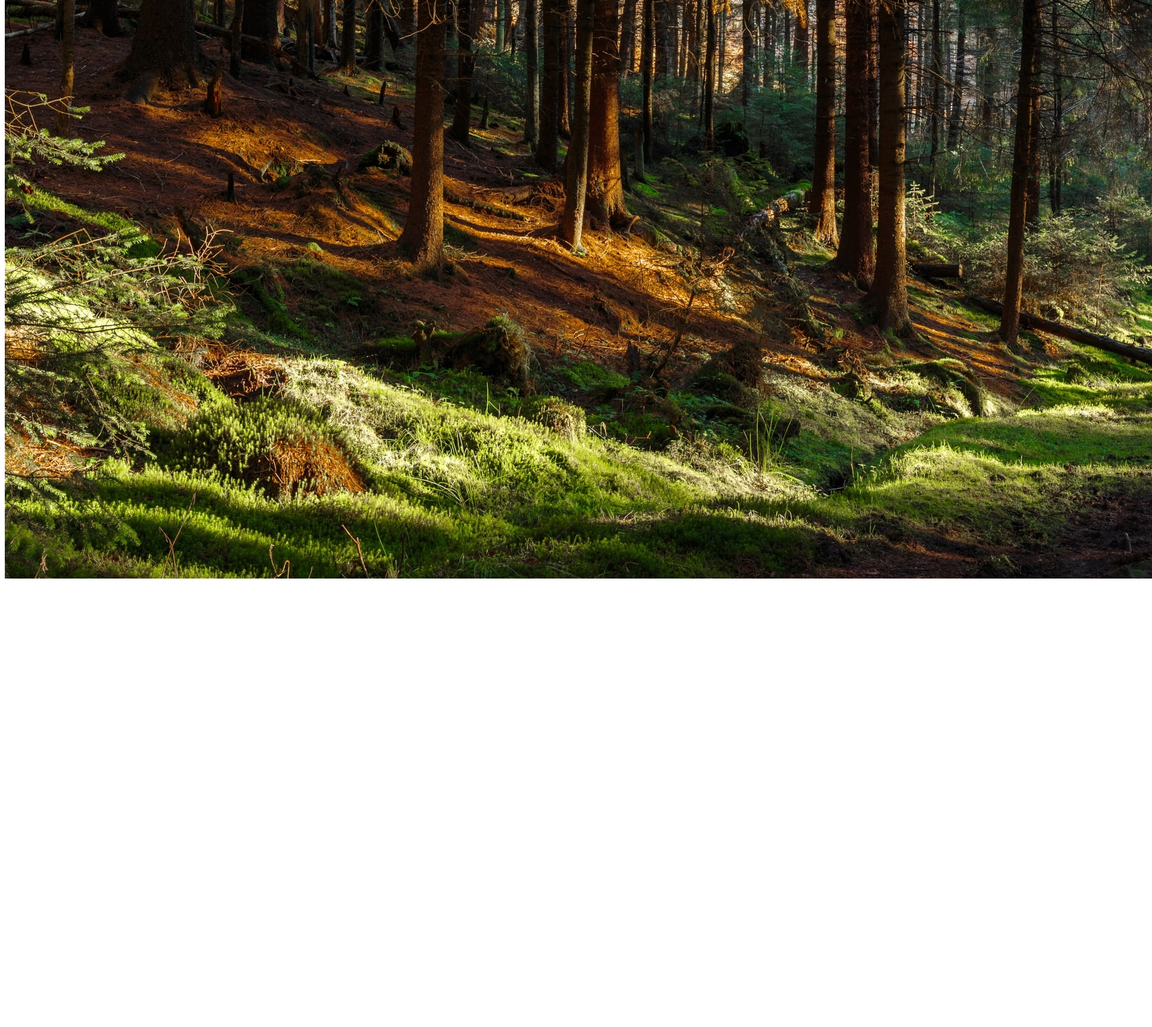
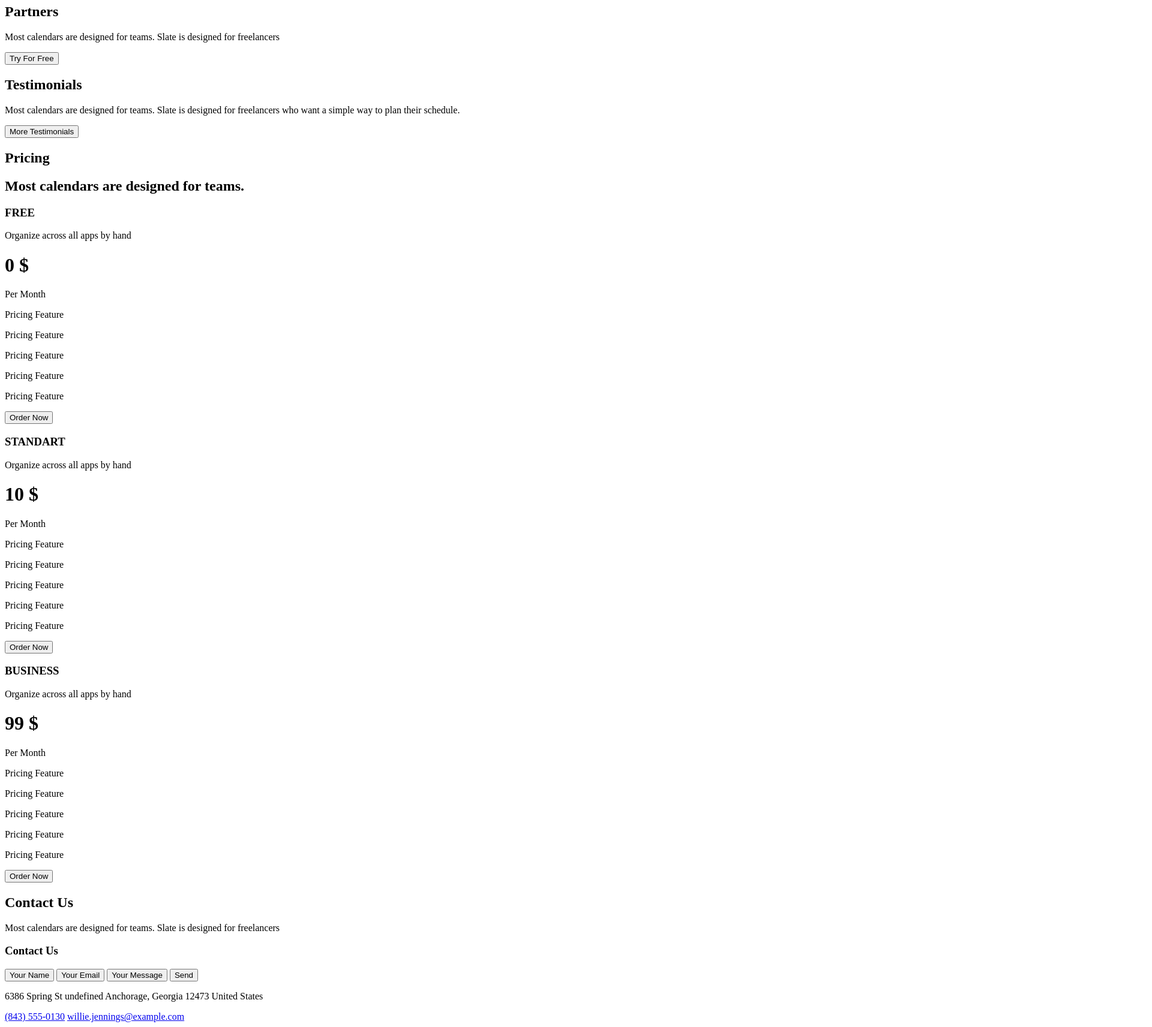
Before and after one commit to hollamolla/project, a plain HTML site: page index.html in a window 1280 px wide. Shown: the part 820-2533 px from the top of the page at 60% size, 1920 px wide, since content can reach past the window. Before the commit the page ends 1797 px from the top, so only its background shows below. Drawn offline with Linux system fonts and the light colour scheme.

Commit message:
Added Heading

```diff
--- a/index.html
+++ b/index.html
@@ -1,14 +1,91 @@
 <!DOCTYPE html>
 <html lang="en">
+
 <head>
     <meta charset="UTF-8">
     <meta http-equiv="X-UA-Compatible" content="IE=edge">
     <meta name="viewport" content="width=device-width, initial-scale=1.0">
-    <title>Document</title>
+    <title>Figmaland- Business Landing Page</title>
 </head>
+
 <body>
-    <h1>hello html</h1>
-    <p>nice to see you!</p>
-    <img src="img/forestry-home-1.jpg" alt="forest">
+    <a href="https://example.com">Home</a>
+    <a href="https://example.com">Product</a>
+    <a href="https://example.com">Pricing</a>
+    <a href="https://example.com">About</a>
+    <a href="https://example.com">Contact</a>
+
+    <h1>The best products start with Figma</h1>
+
+    <p>Most calendars are designed for teams. Slate is designed for freelancers</p>
+    <input type="button" value="Try For Free" />
+    <h2>Features</h2>
+    <p>Most calendars are designed for teams. Slate is designed for freelancers</p>
+    <h4>OpenType features</h4>
+    <p>Slate helps you see how many more days you need to work to reach your financial goal.</p>
+    <h4>Design with real data</h4>
+    <p>Slate helps you see how many more days you need to work to reach your financial goal.</p>
+    <h4>Fastest way to take action</h4>
+    <p>Slate helps you see how many more days you need to work to reach your financial goal.</p>
+    <h2>Fastest way to organize</h2>
+    <p>Most calendars are designed for teams.</p>
+    <input type="button" value="Try For Free" />
+    <h3>At your fingertips</h3>
+    <h2>Lightning fast prototyping</h2>
+    <h3>Subscribe to our Newsletter</h3>
+    <p>Available exclusivery on Figmaland</p>
+    <button class="window-button">Your Email</button>
+    <input type="button" value="Subscribe" />
+    <h2>Partners</h2>
+    <p>Most calendars are designed for teams. Slate is designed for freelancers</p>
+    <input type="button" value="Try For Free" />
+    <h2>Testimonials</h2>
+    <p>Most calendars are designed for teams. Slate is designed for freelancers who want a simple way to plan their
+        schedule.</p>
+    <input type="button" value="More Testimonials" />
+    <h2>Pricing</h2>
+    <h2>Most calendars are designed for teams.</h2>
+    <h3>FREE</h3>
+    <p>Organize across all apps by hand</p>
+    <h1>0 $</h1>
+    <p>Per Month</p>
+    <p>Pricing Feature</p>
+    <p>Pricing Feature</p>
+    <p>Pricing Feature</p>
+    <p>Pricing Feature</p>
+    <p>Pricing Feature</p>
+    <input type="button" value="Order Now" />
+    <h3>STANDART</h3>
+    <p>Organize across all apps by hand</p>
+    <h1>10 $</h1>
+    <p>Per Month</p>
+    <p>Pricing Feature</p>
+    <p>Pricing Feature</p>
+    <p>Pricing Feature</p>
+    <p>Pricing Feature</p>
+    <p>Pricing Feature</p>
+    <input type="button" value="Order Now" />
+    <h3>BUSINESS</h3>
+    <p>Organize across all apps by hand</p>
+    <h1>99 $</h1>
+    <p>Per Month</p>
+    <p>Pricing Feature</p>
+    <p>Pricing Feature</p>
+    <p>Pricing Feature</p>
+    <p>Pricing Feature</p>
+    <p>Pricing Feature</p>
+    <input type="button" value="Order Now" />
+    <h2>Contact Us</h2>
+    <p>Most calendars are designed for teams. Slate is designed for freelancers</p>
+    <h3>Contact Us</h3>
+    <button class="window-button">Your Name</button>
+    <button class="window-button">Your Email</button>
+    <button class="window-button">Your Message</button>
+    <input type="button" value="Send" />
+    <p>6386 Spring St undefined Anchorage, Georgia 12473 United States</p>
+    <a href="https://example.com">(843) 555-0130</a>
+    <a href="https://example.com">willie.jennings@example.com</a>
+
 </body>
+
 </html>
```
